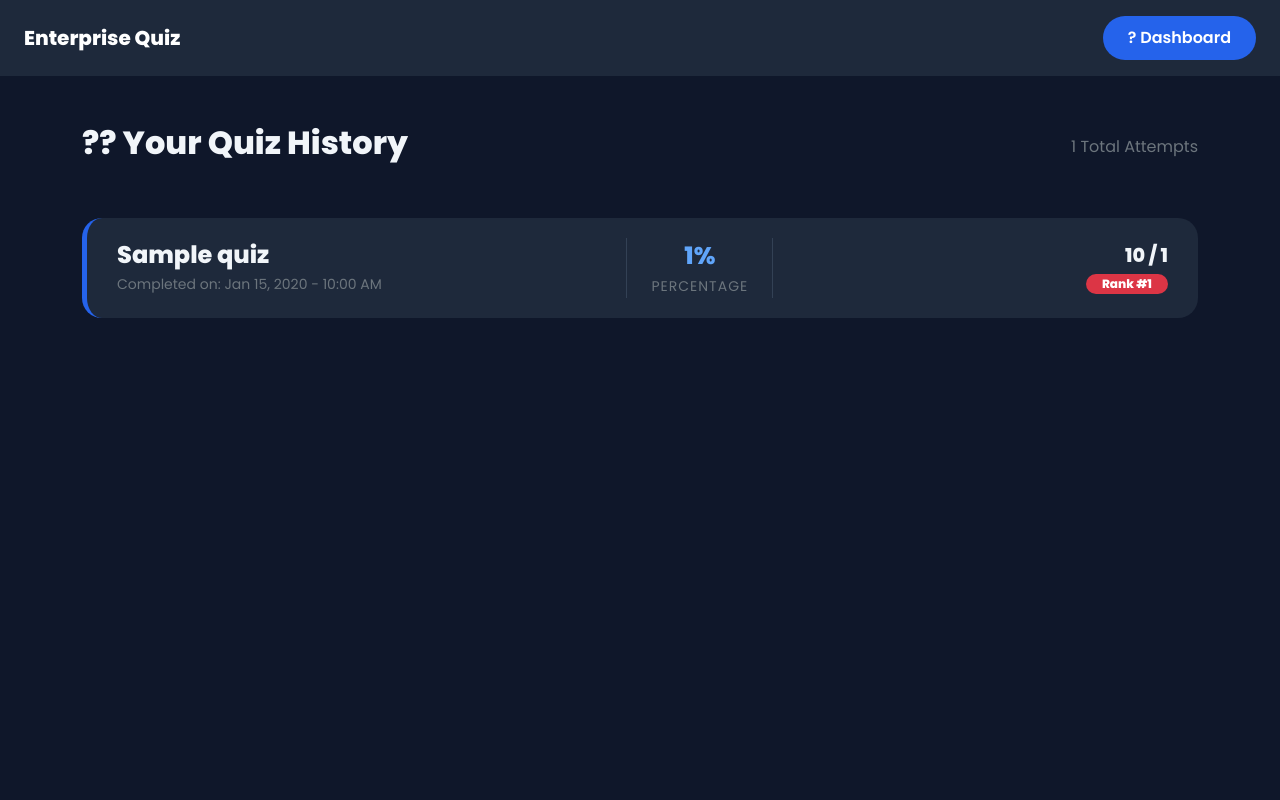
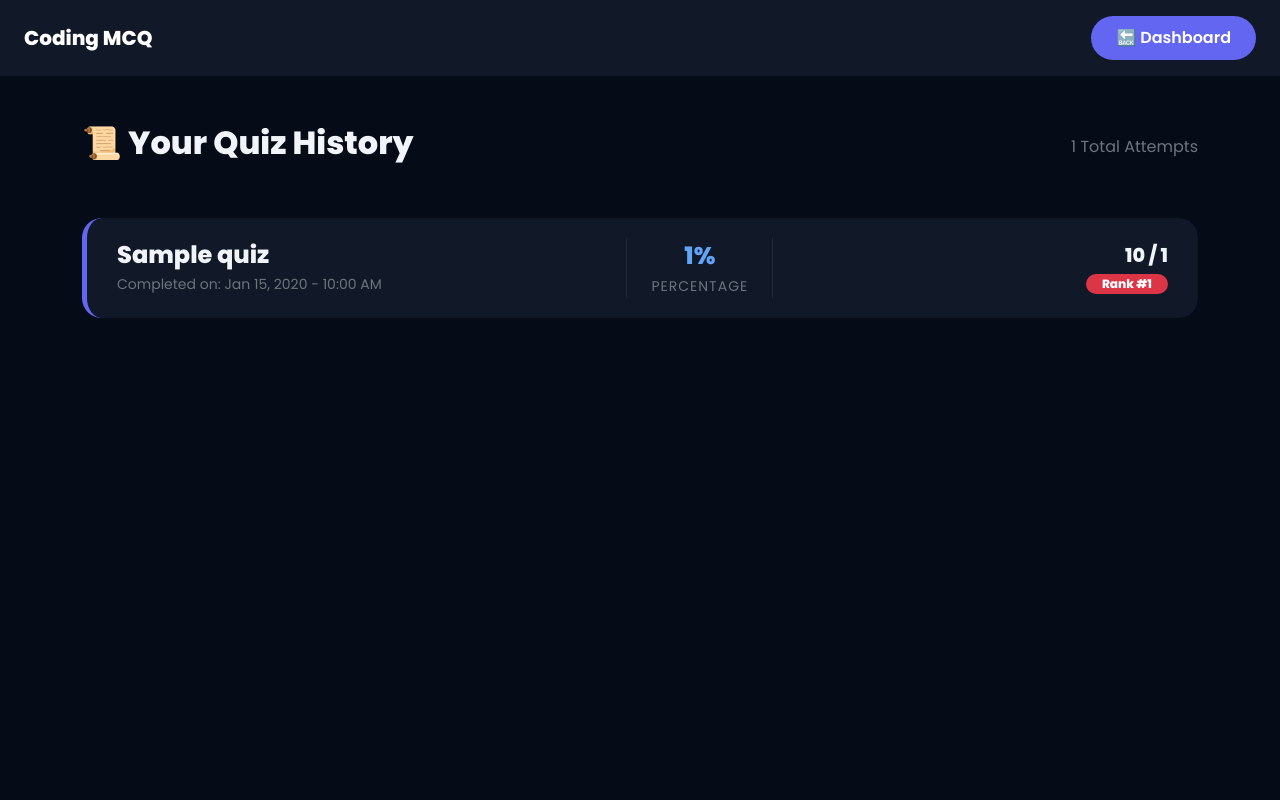
Before and after one commit to Aar2284/CodeQuiz, a Django app: template templates/quiz/past_attempts.html in a window 1280 px wide. Run offline with Django 5.2, Linux system fonts and the light colour scheme; the template is opened without the code that fills it: most values are stand-ins (such as "Sample title", 1, 10 or a date in 2020).

Commit message:
fix(templates): fix UTF-8 emoji encodings in result and attempt pages

```diff
--- a/templates/quiz/past_attempts.html
+++ b/templates/quiz/past_attempts.html
@@ -1,30 +1,30 @@
 <!DOCTYPE html>
 <html>
 <head>
-    <title>Quiz History - Enterprise Quiz System</title>
+    <title>Quiz History - Coding MCQ System</title>
     <meta name="viewport" content="width=device-width, initial-scale=1">
     <link href="https://cdn.jsdelivr.net/npm/bootstrap@5.3.2/dist/css/bootstrap.min.css" rel="stylesheet">
     <link href="https://fonts.googleapis.com/css2?family=Poppins:wght@400;600;800&display=swap" rel="stylesheet">
     <style>
-        body { margin: 0; min-height: 100vh; font-family: 'Poppins', sans-serif; background-color: #0F172A; color: #F1F5F9; }
-        .navbar-custom { background-color: #1E293B; }
-        .glass-card { background: #1E293B; border-radius: 16px; padding: 25px; box-shadow: 0 6px 25px rgba(0,0,0,0.4); border: 1px solid #334155; transition: 0.3s; }
-        .history-item { background: #1E293B; border-radius: 20px; padding: 20px 30px; margin-bottom: 15px; border-left: 5px solid #2563EB; display: flex; justify-content: space-between; align-items: center; transition: 0.3s; }
-        .history-item:hover { transform: scale(1.02); background: #334155; }
+        body { margin: 0; min-height: 100vh; font-family: 'Poppins', sans-serif; background-color: #060B18; color: #F1F5F9; }
+        .navbar-custom { background-color: #111827; }
+        .glass-card { background: #111827; border-radius: 16px; padding: 25px; box-shadow: 0 6px 25px rgba(0,0,0,0.4); border: 1px solid #1F2937; transition: 0.3s; }
+        .history-item { background: #111827; border-radius: 20px; padding: 20px 30px; margin-bottom: 15px; border-left: 5px solid #6366F1; display: flex; justify-content: space-between; align-items: center; transition: 0.3s; }
+        .history-item:hover { transform: scale(1.02); background: #1F2937; }
         .score-badge { font-size: 1.5rem; font-weight: 800; color: #60A5FA; }
-        .btn-glow { background-color: #2563EB; border: none; border-radius: 30px; padding: 10px 25px; font-weight: 600; transition: 0.3s ease; text-decoration: none; color: white; }
+        .btn-glow { background-color: #6366F1; border: none; border-radius: 30px; padding: 10px 25px; font-weight: 600; transition: 0.3s ease; text-decoration: none; color: white; }
         .btn-glow:hover { box-shadow: 0 0 15px rgba(37, 99, 235, 0.6); color: white; }
     </style>
 </head>
 <body>
 <nav class="navbar navbar-dark navbar-custom px-4 py-3">
-    <a class="navbar-brand fw-bold" href="{% url 'student_dashboard' %}">Enterprise Quiz</a>
-    <a href="{% url 'student_dashboard' %}" class="btn-glow">? Dashboard</a>
+    <a class="navbar-brand fw-bold" href="{% url 'student_dashboard' %}">Coding MCQ</a>
+    <a href="{% url 'student_dashboard' %}" class="btn-glow">🔙 Dashboard</a>
 </nav>
 
 <div class="container mt-5">
     <div class="d-flex justify-content-between align-items-center mb-5">
-        <h2 class="fw-bold">?? Your Quiz History</h2>
+        <h2 class="fw-bold">📜 Your Quiz History</h2>
         <span class="text-secondary">{{ attempts.count }} Total Attempts</span>
     </div>
 
@@ -35,7 +35,7 @@
                 <h4 class="mb-1 fw-bold">{{ attempt.quiz.title }}</h4>
                 <p class="mb-0 text-secondary small">Completed on: {{ attempt.submitted_at|date:"M d, Y - h:i A" }}</p>
             </div>
-            <div class="text-center px-4" style="border-right: 1px solid #334155; border-left: 1px solid #334155;">
+            <div class="text-center px-4" style="border-right: 1px solid #1F2937; border-left: 1px solid #1F2937;">
                 <div class="score-badge">{{ attempt.percentage|floatformat:0 }}%</div>
                 <small class="text-secondary uppercase" style="letter-spacing: 1px;">PERCENTAGE</small>
             </div>
@@ -49,7 +49,7 @@
         {% endfor %}
     {% else %}
         <div class="glass-card text-center p-5">
-            <div style="font-size: 4rem;">??</div>
+            <div style="font-size: 4rem;">😕</div>
             <h4 class="mt-3">No history found</h4>
             <p class="text-secondary">You haven't attempted any quizzes yet.</p>
             <a href="{% url 'student_dashboard' %}" class="btn-glow mt-3 d-inline-block">Go Take a Quiz!</a>
```
Also changed, not shown: templates/accounts/result.html (+9 -9 lines).
